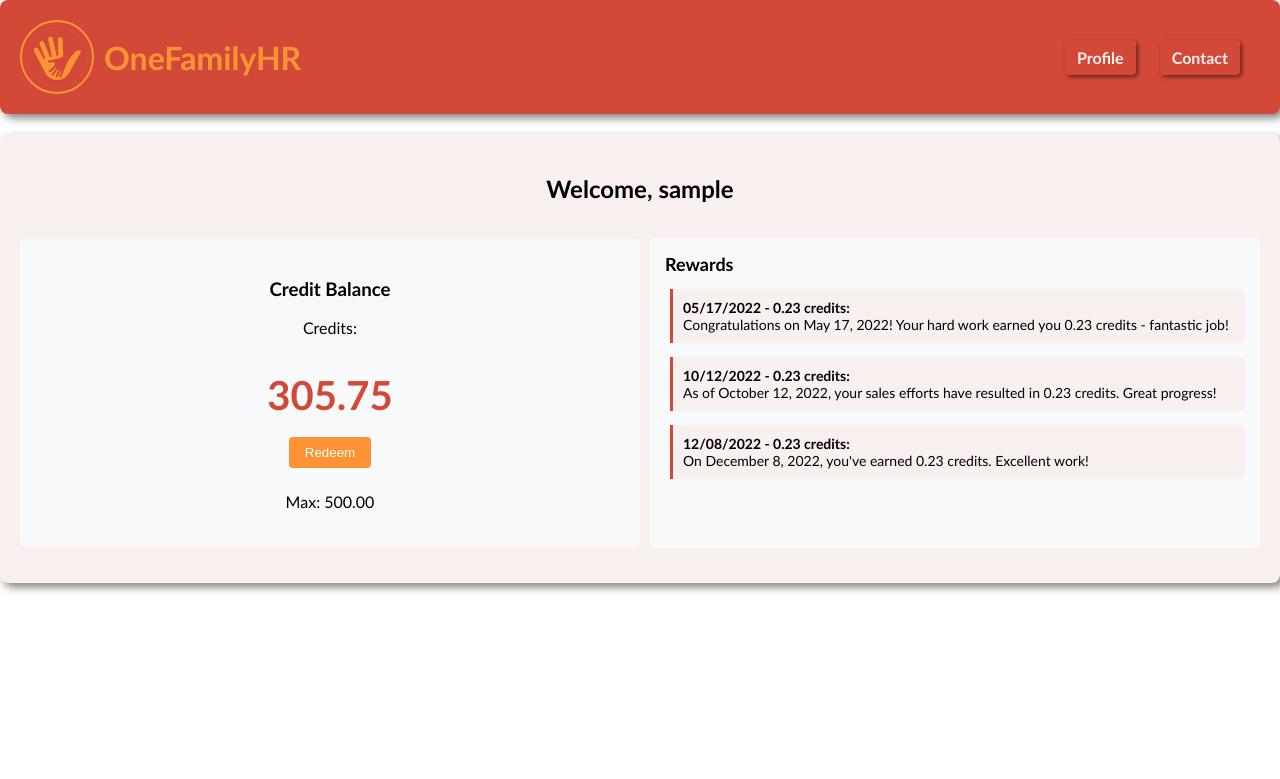
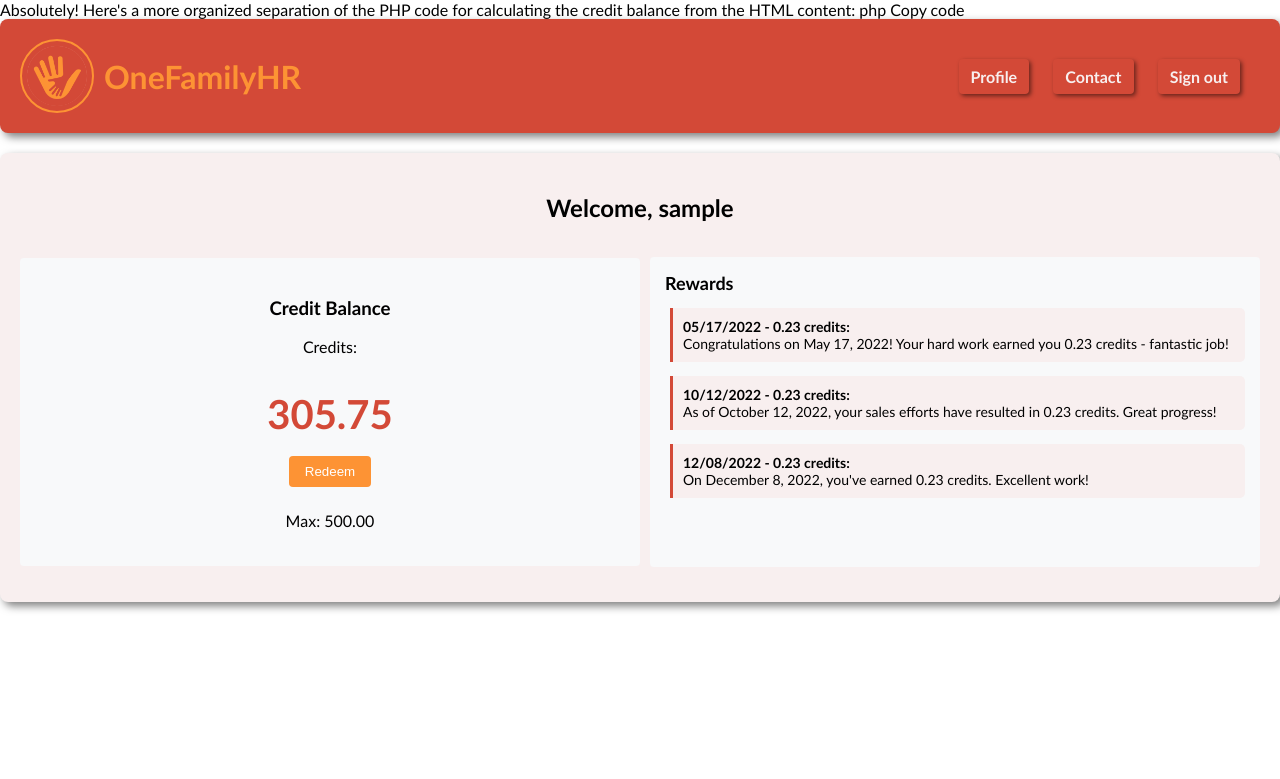
Before and after one commit to BryzMcln/HRM-Feature, a PHP site: page /home.php in a window 1280 px wide. Shown: the top 779 px of the page. Run offline with PHP 8.4, Linux system fonts and the light colour scheme; the visitor is signed in with stand-in values (Sample User, id 1); tables that the repository leaves empty or names only in its code hold one stand-in row (values such as "Sample post"); some libraries are stand-ins or nearby versions.

Commit message:
with php

```diff
--- a/home.php
+++ b/home.php
@@ -1,3 +1,51 @@
+
+Absolutely! Here's a more organized separation of the PHP code for calculating the credit balance from the HTML content:
+
+php
+Copy code
+<?php
+// Start the session
+session_start();
+
+// Check if the user is logged in
+if (!isset($_SESSION['username'])) {
+    // Redirect to the login page or handle unauthorized access
+    header("Location: login.php");
+    exit();
+}
+
+// Database connection setup (replace with your actual connection details)
+$servername = "localhost";
+$username = "your_username";
+$password = "your_password";
+$dbname = "your_database";
+
+// Create connection
+$conn = new mysqli($servername, $username, $password, $dbname);
+
+// Check connection
+if ($conn->connect_error) {
+    die("Connection failed: " . $conn->connect_error);
+}
+
+// Calculate total credits assigned
+$creditsQuery = "SELECT SUM(credit_amount) AS total_credits FROM credits_assignment WHERE employees_id = 69001";
+$creditsResult = $conn->query($creditsQuery);
+$creditsData = $creditsResult->fetch_assoc();
+$totalCredits = $creditsData['total_credits'];
+
+// Calculate total sales amount
+$salesQuery = "SELECT SUM(sales_amount) AS total_sales FROM sales_data WHERE employees_id = 69001";
+$salesResult = $conn->query($salesQuery);
+$salesData = $salesResult->fetch_assoc();
+$totalSales = $salesData['total_sales'];
+
+// Calculate credit balance
+$creditBalance = $totalCredits - $totalSales;
+
+// Close the database connection
+$conn->close();
+?>
 <!DOCTYPE html>
 <html lang="en">
 
@@ -7,7 +55,7 @@
     <link rel="stylesheet" href="home_style.css" />
     <title>OneFamilyHR - Home</title>
     <script type="text/javascript" src="https://www.gstatic.com/charts/loader.js"></script>
-     <script src="home.js"></script>
+    <script src="home.js"></script>
 </head>
 
 <body>
@@ -21,6 +69,7 @@
                 <ul>
                     <li><a href="profile.php">Profile</a></li>
                     <li><a href="contact.php">Contact</a></li>
+                    <li><a href="logout.php">Sign out</a></li>
                 </ul>
             </nav>
         </div>
@@ -28,11 +77,11 @@
 
     <div class="user-welcome" id="userWelcome">
         <h2>Welcome, <span id="userName">
-        <?php
+                <?php
         session_start(); // Start the session if not already started
         echo isset($_SESSION['username']) ? $_SESSION['username'] : 'Guest';
         ?>
-        </span></h2>
+            </span></h2>
         <div class="collection">
             <section class="credit-balance">
                 <h3>Credit Balance</h3>
```
